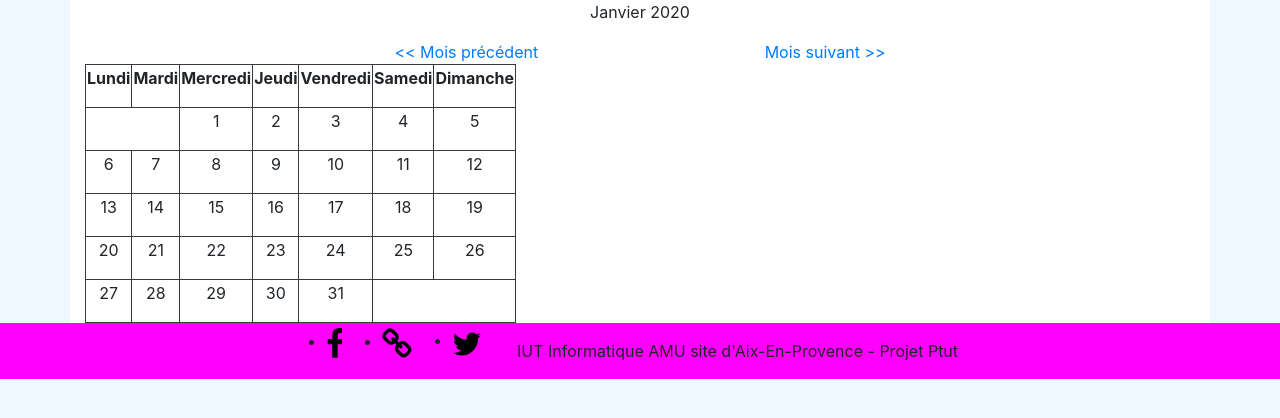
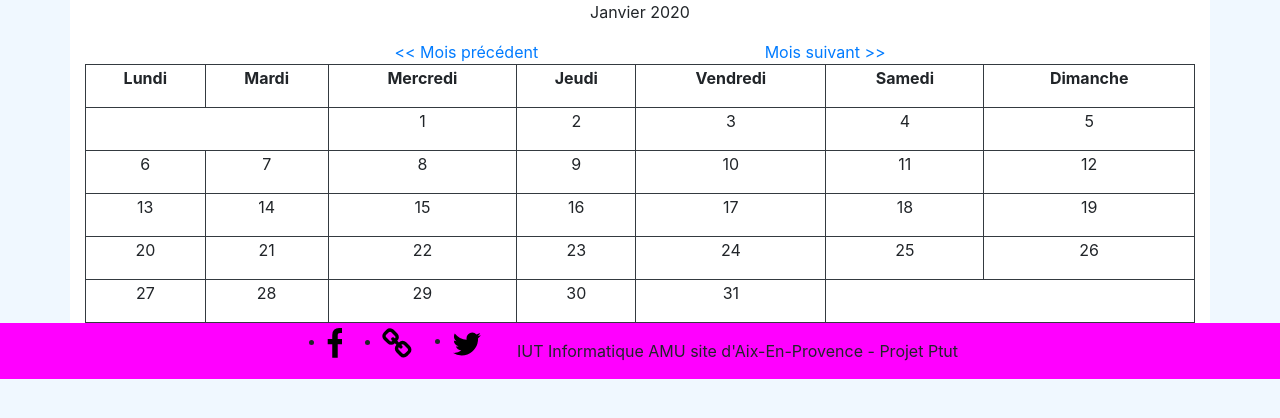
Before and after one commit to Maxime-Leclere/projetptut, a PHP site: page /frontend/calendar.php in a window 1280 px wide. Shown: the part 83-501 px from the top of the page. Run offline with PHP 8.4, Linux system fonts and the light colour scheme; the visitor is signed in with stand-in values (Sample User, id 1); data that the repository does not hold is empty; some libraries are stand-ins or nearby versions.

Commit message:
css modif

```diff
--- a/frontend/assets/main.css
+++ b/frontend/assets/main.css
@@ -59,7 +59,7 @@ footer {
 
 table {
     border-collapse: collapse;
-    height: 100%;
+    width: 100%;
 }
 
 table, td, th {
```
